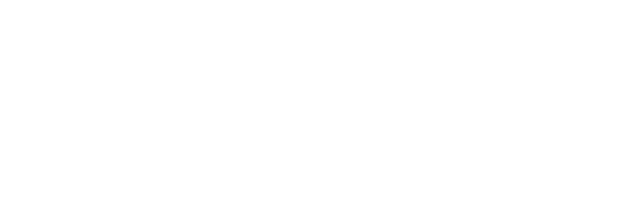
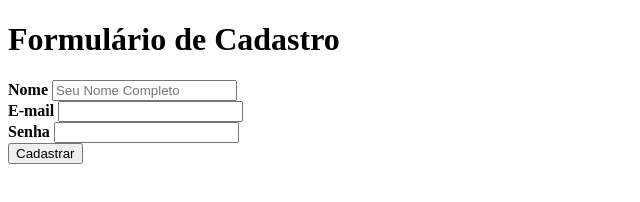
Before and after one commit to x1TT3r/curso_ebac_frontend, a plain HTML site: page formulario.html in a window 1280 px wide. Shown: the whole page, without its empty margins (0-640 px from the left). Drawn offline with Linux system fonts and the light colour scheme.

Commit message:
atualizando a pagina formulario

```diff
--- a/formulario.html
+++ b/formulario.html
@@ -7,6 +7,26 @@
     <title>Formulario</title>
 </head>
 <body>
-
+    <h1>Formulário de Cadastro</h1>
+    <form>
+        <b>
+        <label for="Seu Nome">Nome</label>
+        <input id="Seu Nome" type="text" placeholder="Seu Nome Completo" />
+    </b>
+        <br />
+        <b>
+        <label for="email">E-mail</label>
+        </b>
+        <input id="email" type="email">
+        <br/>
+        <b>
+        <label for="Senha">Senha</label>
+    </b>
+        <input id="Senha" type="password">
+        <br />
+        <button>
+            Cadastrar
+        </button>
+    </form>
 </body>
 </html>
```
